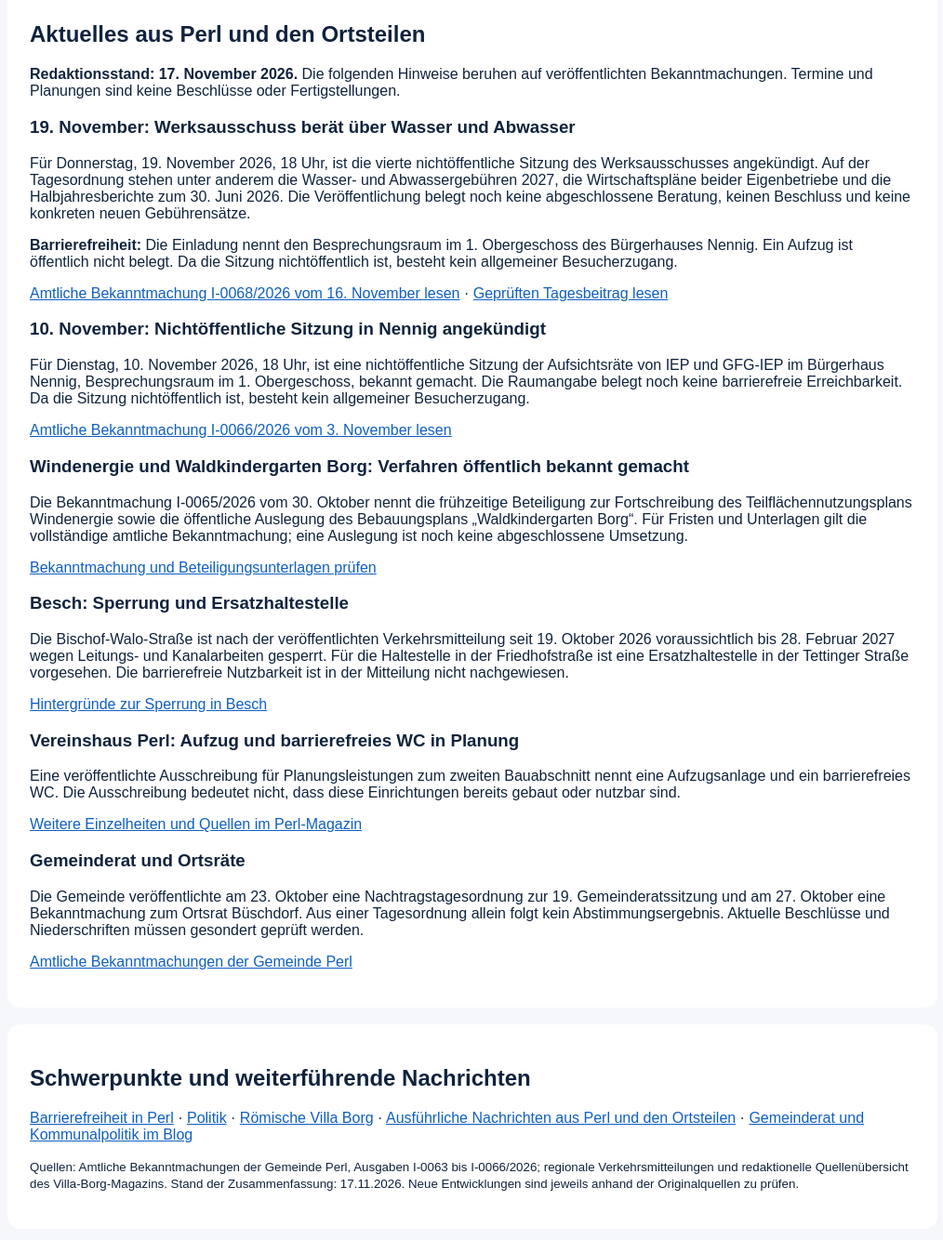
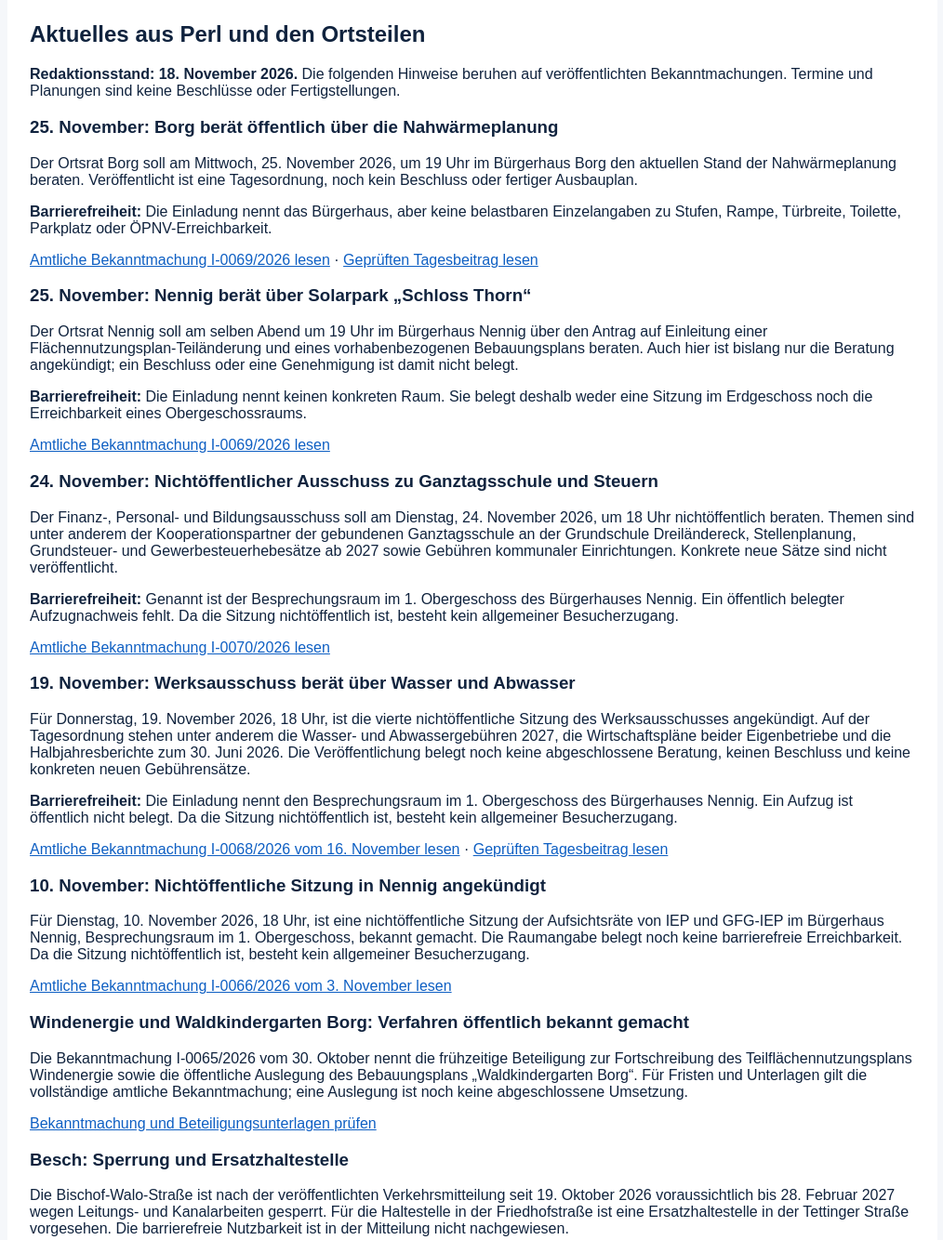
Before and after one commit to flieger1111/flieger1111.github.io, a plain HTML site: page gemeinde-perl-aktuell.html in a window 1280 px wide. Shown: the part 360-1694 px from the top of the page at 93% size, without its empty margins (132-1146 px from the left). Drawn offline with Linux system fonts and the light colour scheme.

Commit message:
Neue Sitzungen in Perl vom 24. und 25. November ergänzen

```diff
--- a/gemeinde-perl-aktuell.html
+++ b/gemeinde-perl-aktuell.html
@@ -1,8 +1,11 @@
-<!doctype html><html lang="de"><head><meta charset="utf-8"><meta name="viewport" content="width=device-width,initial-scale=1"><title>Gemeinde Perl aktuell – Gemeinderat, Ortsteile & Nachrichten</title><meta name="description" content="Gemeinde Perl aktuell: Gemeinderat, Ortsräte, Haushalt, Verkehr, Barrierefreiheit und Nachrichten aus Perl, Borg, Besch, Nennig, Oberleuken und weiteren Ortsteilen."><meta name="robots" content="index,follow,max-image-preview:large"><link rel="canonical" href="https://aktuell.villa-borg.com/gemeinde-perl-aktuell.html"><style>body{font-family:Arial,sans-serif;margin:0;color:#10233e;background:#f5f7fa}header{background:#123b63;color:white;padding:34px 6vw}main{max-width:1000px;margin:auto;padding:28px 6vw}section{background:white;padding:24px;border-radius:14px;margin-bottom:18px}a{color:#0e5fc3}nav a{color:white;margin-right:20px;font-weight:bold}h1{font-size:clamp(34px,6vw,60px)}</style></head><body><header><nav><a href="./">⌂ Startseite</a><a href="villa-borg-aktuell.html">🏛 Villa Borg</a><a href="barrierefreiheit-perl.html">♿ Barrierefreiheit</a></nav><h1>🏘 Gemeinde Perl aktuell</h1><p>Kommunalpolitik, Ortsteile, Verkehr, Haushalt und aktuelle Themen aus der Gemeinde Perl.</p></header><main><section><h2>Aktuelles aus Perl und den Ortsteilen</h2><p><strong>Redaktionsstand: 17. November 2026.</strong> Die folgenden Hinweise beruhen auf veröffentlichten Bekanntmachungen. Termine und Planungen sind keine Beschlüsse oder Fertigstellungen.</p>
+<!doctype html><html lang="de"><head><meta charset="utf-8"><meta name="viewport" content="width=device-width,initial-scale=1"><title>Gemeinde Perl aktuell – Gemeinderat, Ortsteile & Nachrichten</title><meta name="description" content="Gemeinde Perl aktuell: Gemeinderat, Ortsräte, Haushalt, Verkehr, Barrierefreiheit und Nachrichten aus Perl, Borg, Besch, Nennig, Oberleuken und weiteren Ortsteilen."><meta name="robots" content="index,follow,max-image-preview:large"><link rel="canonical" href="https://aktuell.villa-borg.com/gemeinde-perl-aktuell.html"><style>body{font-family:Arial,sans-serif;margin:0;color:#10233e;background:#f5f7fa}header{background:#123b63;color:white;padding:34px 6vw}main{max-width:1000px;margin:auto;padding:28px 6vw}section{background:white;padding:24px;border-radius:14px;margin-bottom:18px}a{color:#0e5fc3}nav a{color:white;margin-right:20px;font-weight:bold}h1{font-size:clamp(34px,6vw,60px)}</style></head><body><header><nav><a href="./">⌂ Startseite</a><a href="villa-borg-aktuell.html">🏛 Villa Borg</a><a href="barrierefreiheit-perl.html">♿ Barrierefreiheit</a></nav><h1>🏘 Gemeinde Perl aktuell</h1><p>Kommunalpolitik, Ortsteile, Verkehr, Haushalt und aktuelle Themen aus der Gemeinde Perl.</p></header><main><section><h2>Aktuelles aus Perl und den Ortsteilen</h2><p><strong>Redaktionsstand: 18. November 2026.</strong> Die folgenden Hinweise beruhen auf veröffentlichten Bekanntmachungen. Termine und Planungen sind keine Beschlüsse oder Fertigstellungen.</p>
+<h3>25. November: Borg berät öffentlich über die Nahwärmeplanung</h3><p>Der Ortsrat Borg soll am Mittwoch, 25. November 2026, um 19 Uhr im Bürgerhaus Borg den aktuellen Stand der Nahwärmeplanung beraten. Veröffentlicht ist eine Tagesordnung, noch kein Beschluss oder fertiger Ausbauplan.</p><p><strong>Barrierefreiheit:</strong> Die Einladung nennt das Bürgerhaus, aber keine belastbaren Einzelangaben zu Stufen, Rampe, Türbreite, Toilette, Parkplatz oder ÖPNV-Erreichbarkeit.</p><p><a href="https://perl.saarland/files/Rathaus/amtliche_bekanntmachungen/2026/2026-11-17_Amtliches_Bekanntmachungsblatt_Jg-58_Nr-I-0069.pdf">Amtliche Bekanntmachung I-0069/2026 lesen</a> · <a href="https://www.villa-borg.com/2026/11/perl-ortsrate-beraten-uber-nahwarme-und.html">Geprüften Tagesbeitrag lesen</a></p>
+<h3>25. November: Nennig berät über Solarpark „Schloss Thorn“</h3><p>Der Ortsrat Nennig soll am selben Abend um 19 Uhr im Bürgerhaus Nennig über den Antrag auf Einleitung einer Flächennutzungsplan-Teiländerung und eines vorhabenbezogenen Bebauungsplans beraten. Auch hier ist bislang nur die Beratung angekündigt; ein Beschluss oder eine Genehmigung ist damit nicht belegt.</p><p><strong>Barrierefreiheit:</strong> Die Einladung nennt keinen konkreten Raum. Sie belegt deshalb weder eine Sitzung im Erdgeschoss noch die Erreichbarkeit eines Obergeschossraums.</p><p><a href="https://perl.saarland/files/Rathaus/amtliche_bekanntmachungen/2026/2026-11-17_Amtliches_Bekanntmachungsblatt_Jg-58_Nr-I-0069.pdf">Amtliche Bekanntmachung I-0069/2026 lesen</a></p>
+<h3>24. November: Nichtöffentlicher Ausschuss zu Ganztagsschule und Steuern</h3><p>Der Finanz-, Personal- und Bildungsausschuss soll am Dienstag, 24. November 2026, um 18 Uhr nichtöffentlich beraten. Themen sind unter anderem der Kooperationspartner der gebundenen Ganztagsschule an der Grundschule Dreiländereck, Stellenplanung, Grundsteuer- und Gewerbesteuerhebesätze ab 2027 sowie Gebühren kommunaler Einrichtungen. Konkrete neue Sätze sind nicht veröffentlicht.</p><p><strong>Barrierefreiheit:</strong> Genannt ist der Besprechungsraum im 1. Obergeschoss des Bürgerhauses Nennig. Ein öffentlich belegter Aufzugnachweis fehlt. Da die Sitzung nichtöffentlich ist, besteht kein allgemeiner Besucherzugang.</p><p><a href="https://perl.saarland/files/Rathaus/amtliche_bekanntmachungen/2026/2026-11-17_Amtliches_Bekanntmachungsblatt_Jg-58_Nr-I-0070.pdf">Amtliche Bekanntmachung I-0070/2026 lesen</a></p>
 <h3>19. November: Werksausschuss berät über Wasser und Abwasser</h3><p>Für Donnerstag, 19. November 2026, 18 Uhr, ist die vierte nichtöffentliche Sitzung des Werksausschusses angekündigt. Auf der Tagesordnung stehen unter anderem die Wasser- und Abwassergebühren 2027, die Wirtschaftspläne beider Eigenbetriebe und die Halbjahresberichte zum 30. Juni 2026. Die Veröffentlichung belegt noch keine abgeschlossene Beratung, keinen Beschluss und keine konkreten neuen Gebührensätze.</p><p><strong>Barrierefreiheit:</strong> Die Einladung nennt den Besprechungsraum im 1. Obergeschoss des Bürgerhauses Nennig. Ein Aufzug ist öffentlich nicht belegt. Da die Sitzung nichtöffentlich ist, besteht kein allgemeiner Besucherzugang.</p><p><a href="https://perl.saarland/files/Rathaus/amtliche_bekanntmachungen/2026/2026-11-16_Amtliches_Bekanntmachungsblatt_Jg-58_Nr-I-0068.pdf">Amtliche Bekanntmachung I-0068/2026 vom 16. November lesen</a> · <a href="https://www.villa-borg.com/2026/11/perl-werksausschuss-berat-uber-wasser.html">Geprüften Tagesbeitrag lesen</a></p>
 <h3>10. November: Nichtöffentliche Sitzung in Nennig angekündigt</h3><p>Für Dienstag, 10. November 2026, 18 Uhr, ist eine nichtöffentliche Sitzung der Aufsichtsräte von IEP und GFG-IEP im Bürgerhaus Nennig, Besprechungsraum im 1. Obergeschoss, bekannt gemacht. Die Raumangabe belegt noch keine barrierefreie Erreichbarkeit. Da die Sitzung nichtöffentlich ist, besteht kein allgemeiner Besucherzugang.</p><p><a href="https://perl.saarland/aktuelle-bekanntmachungen.html">Amtliche Bekanntmachung I-0066/2026 vom 3. November lesen</a></p>
 <h3>Windenergie und Waldkindergarten Borg: Verfahren öffentlich bekannt gemacht</h3><p>Die Bekanntmachung I-0065/2026 vom 30. Oktober nennt die frühzeitige Beteiligung zur Fortschreibung des Teilflächennutzungsplans Windenergie sowie die öffentliche Auslegung des Bebauungsplans „Waldkindergarten Borg“. Für Fristen und Unterlagen gilt die vollständige amtliche Bekanntmachung; eine Auslegung ist noch keine abgeschlossene Umsetzung.</p><p><a href="https://perl.saarland/aktuelle-bekanntmachungen.html">Bekanntmachung und Beteiligungsunterlagen prüfen</a></p>
 <h3>Besch: Sperrung und Ersatzhaltestelle</h3><p>Die Bischof-Walo-Straße ist nach der veröffentlichten Verkehrsmitteilung seit 19. Oktober 2026 voraussichtlich bis 28. Februar 2027 wegen Leitungs- und Kanalarbeiten gesperrt. Für die Haltestelle in der Friedhofstraße ist eine Ersatzhaltestelle in der Tettinger Straße vorgesehen. Die barrierefreie Nutzbarkeit ist in der Mitteilung nicht nachgewiesen.</p><p><a href="https://www.villa-borg.com/2026/10/perl-aktuell-besch-sperrung-weinfest.html">Hintergründe zur Sperrung in Besch</a></p>
 <h3>Vereinshaus Perl: Aufzug und barrierefreies WC in Planung</h3><p>Eine veröffentlichte Ausschreibung für Planungsleistungen zum zweiten Bauabschnitt nennt eine Aufzugsanlage und ein barrierefreies WC. Die Ausschreibung bedeutet nicht, dass diese Einrichtungen bereits gebaut oder nutzbar sind.</p><p><a href="https://magazin.villa-borg.com/gemeinde-perl/">Weitere Einzelheiten und Quellen im Perl-Magazin</a></p>
 <h3>Gemeinderat und Ortsräte</h3><p>Die Gemeinde veröffentlichte am 23. Oktober eine Nachtragstagesordnung zur 19. Gemeinderatssitzung und am 27. Oktober eine Bekanntmachung zum Ortsrat Büschdorf. Aus einer Tagesordnung allein folgt kein Abstimmungsergebnis. Aktuelle Beschlüsse und Niederschriften müssen gesondert geprüft werden.</p><p><a href="https://perl.saarland/aktuelle-bekanntmachungen.html">Amtliche Bekanntmachungen der Gemeinde Perl</a></p>
-</section><section><h2>Schwerpunkte und weiterführende Nachrichten</h2><p><a href="barrierefreiheit-perl.html">Barrierefreiheit in Perl</a> · <a href="politik.html">Politik</a> · <a href="villa-borg-aktuell.html">Römische Villa Borg</a> · <a href="https://magazin.villa-borg.com/gemeinde-perl/">Ausführliche Nachrichten aus Perl und den Ortsteilen</a> · <a href="https://www.villa-borg.com/search?q=Gemeinderat">Gemeinderat und Kommunalpolitik im Blog</a></p><p><small>Quellen: Amtliche Bekanntmachungen der Gemeinde Perl, Ausgaben I-0063 bis I-0066/2026; regionale Verkehrsmitteilungen und redaktionelle Quellenübersicht des Villa-Borg-Magazins. Stand der Zusammenfassung: 17.11.2026. Neue Entwicklungen sind jeweils anhand der Originalquellen zu prüfen.</small></p></section></main></body></html>
+</section><section><h2>Schwerpunkte und weiterführende Nachrichten</h2><p><a href="barrierefreiheit-perl.html">Barrierefreiheit in Perl</a> · <a href="politik.html">Politik</a> · <a href="villa-borg-aktuell.html">Römische Villa Borg</a> · <a href="https://magazin.villa-borg.com/gemeinde-perl/">Ausführliche Nachrichten aus Perl und den Ortsteilen</a> · <a href="https://www.villa-borg.com/search?q=Gemeinderat">Gemeinderat und Kommunalpolitik im Blog</a></p><p><small>Quellen: Amtliche Bekanntmachungen der Gemeinde Perl, Ausgaben I-0063 bis I-0070/2026; regionale Verkehrsmitteilungen und redaktionelle Quellenübersicht des Villa-Borg-Magazins. Stand der Zusammenfassung: 18.11.2026. Neue Entwicklungen sind jeweils anhand der Originalquellen zu prüfen.</small></p></section></main></body></html>
```
